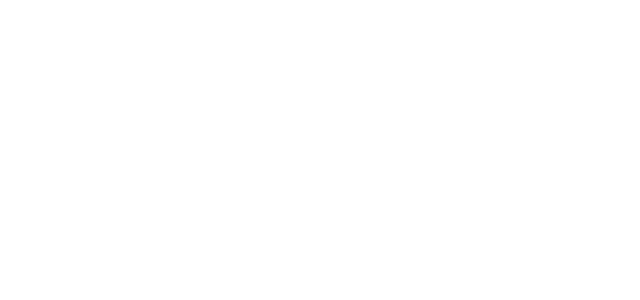
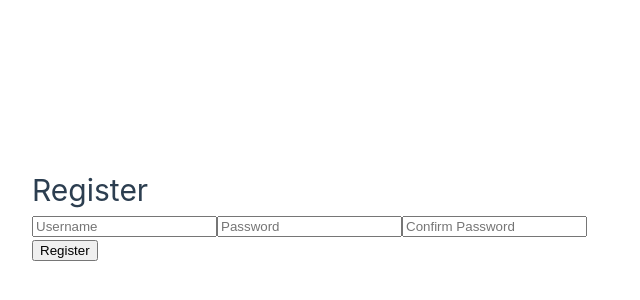
Before and after one commit to Pietruszko/url-shortener, a Vue app in the folder frontend/: page /register in a window 1280 px wide. Before the commit this address had no page. Shown: the part 186-486 px from the top of the page, without its empty margins (0-640 px from the left). Built offline with nearby package versions, Linux system fonts and the light colour scheme.

Commit message:
feat: add register view, dashboard view, paths for router, connect to backend and db

```diff
--- a/frontend/src/router/index.js
+++ b/frontend/src/router/index.js
@@ -1,6 +1,8 @@
 import { createRouter, createWebHistory } from 'vue-router'
 import HomeView from '../views/HomeView.vue'
 import LoginView from '../views/LoginView.vue'
+import DashboardView from '../views/DashboardView.vue'
+import RegisterView from '../views/RegisterView.vue'
 
 
 const routes = [
@@ -14,6 +16,18 @@ const routes = [
     component: LoginView,
     meta: { forGuestOnly: true }
   },
+  {
+    path: '/dashboard',
+    name: 'Dashboard',
+    component: DashboardView,
+    meta: { requiresAuth: true }
+  },
+  {
+    path: '/register',
+    name: 'Register',
+    component: RegisterView,
+    meta: { forGuestOnly: true }
+  }
 ]
 
 const router = createRouter({
@@ -21,4 +35,14 @@ const router = createRouter({
   routes
 })
 
+router.beforeEach((to, from, next) => {
+  const isAuthenticated = localStorage.getItem('token')
+  if (to.meta.requiresAuth && !isAuthenticated) {
+    next('/login')
+  } else if (to.meta.forGuestOnly && isAuthenticated) {
+    next('/dashboard')
+  }
+  next()
+})
+
 export default router
--- /dev/null
+++ b/frontend/src/views/DashboardView.vue
@@ -0,0 +1,31 @@
+<template>
+    <div class="dashboard-container">
+        <h1>Welcome to your dashboard</h1>
+        <ul>
+            <li v-for="url in urls" :key="url.id" class="url-item">
+                <a :href="url.original_url">{{ url.original_url }}</a>
+                <p>{{ url.short_code }}</p>
+            </li>
+        </ul>
+    </div>
+</template>
+
+<script setup>
+import { ref, onMounted } from 'vue'
+import api from '@/auth.js'
+import { useRouter } from 'vue-router'
+
+const router = useRouter()
+const urls = ref([])
+
+onMounted(fetchUrls)
+
+async function fetchUrls() {
+    try {
+        const response = await api.get('/shorten/list/')
+        urls.value = response.data
+    } catch (error) {
+        console.error('Error fetching URLs:', error)
+    }
+}
+</script>
--- a/frontend/src/views/LoginView.vue
+++ b/frontend/src/views/LoginView.vue
@@ -51,7 +51,7 @@ const handleLogin = async () => {
         localStorage.setItem('token', response.data.token)
         router.push('/dashboard')
     } catch (error) {
-        console.error(error)
+        alert('Login failed!')
     }
 }
 </script>
--- /dev/null
+++ b/frontend/src/views/RegisterView.vue
@@ -0,0 +1,42 @@
+<template>
+    <div class="form-container">
+        <h1>Register</h1>
+        <form @submit.prevent="handleRegister" class="auth-form">
+            <input v-model="form.username" placeholder="Username" required>
+            <input v-model="form.password" type="password" placeholder="Password" required>
+            <input v-model="form.confirmPassword" type="password" placeholder="Confirm Password" required>
+            <button type="submit">Register</button>
+        </form>
+    </div>
+</template>
+
+<script setup>
+import {ref, onMounted} from 'vue'
+import api from '@/auth.js'
+import { useRouter } from 'vue-router'
+
+const router = useRouter()
+const form = ref({
+    username: '',
+    password: '',
+    confirmPassword: ''
+})
+
+onMounted(() => {
+    if (localStorage.getItem('token')) {
+        router.push('/dashboard')
+    }
+})
+
+const handleRegister = async () => {
+    try {
+        const response = await api.post('register/', {
+            username: form.value.username,
+            password: form.value.password
+        })
+        router.push('/login')
+    } catch (error) {
+        alert('Registration failed!')
+    }
+}
+</script>
```
